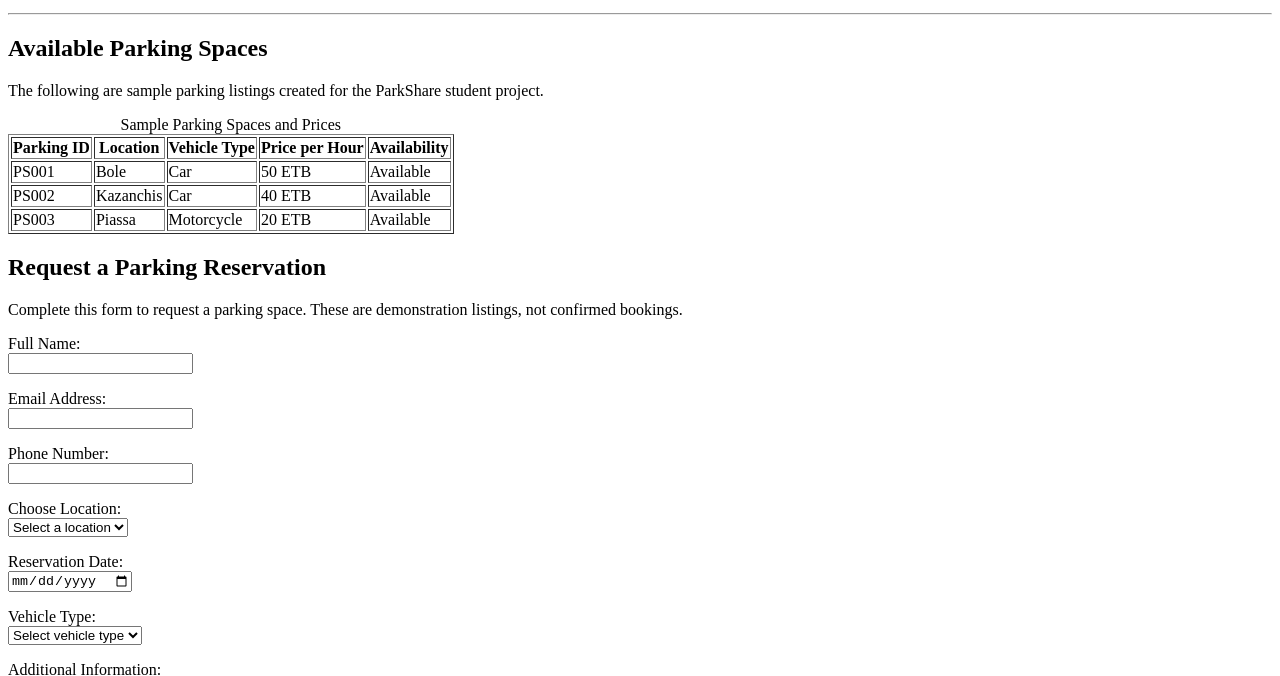
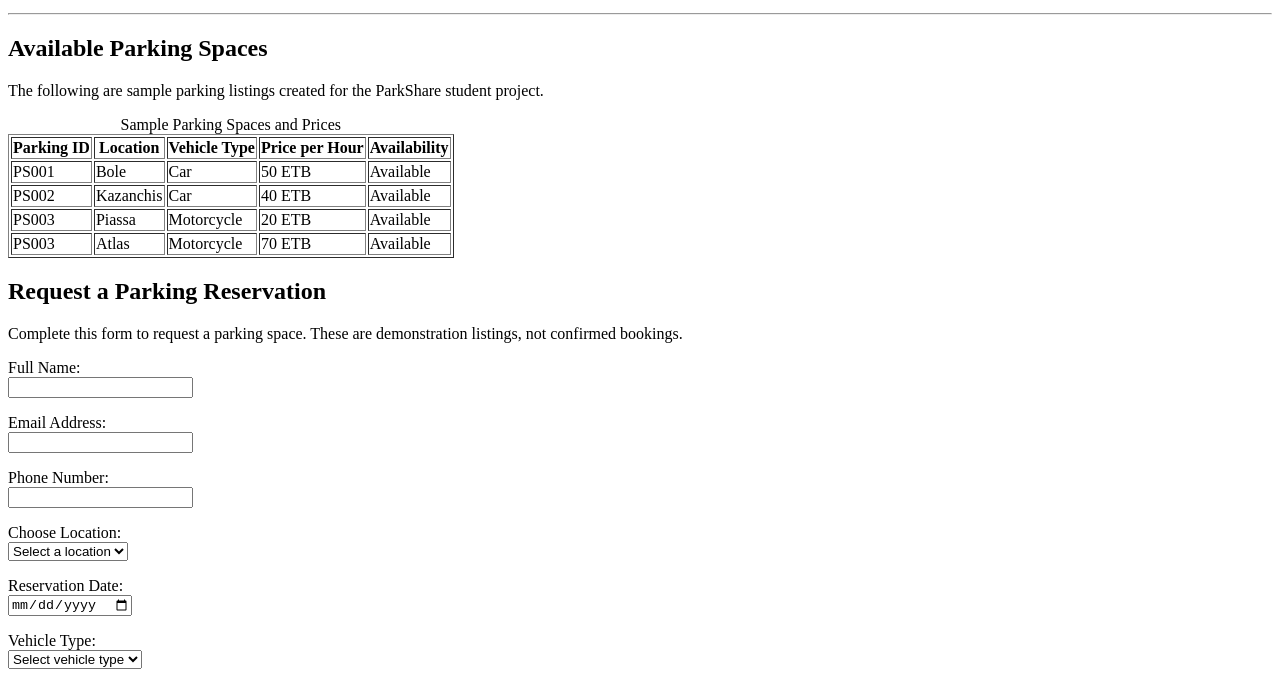
Before and after one commit to DanatTadesse/ParkShare, a plain HTML site: page parking.html in a window 1280 px wide. Shown: the part 127-803 px from the top of the page. Drawn offline with Linux system fonts and the light colour scheme.

Commit message:
change parking

```diff
--- a/parking.html
+++ b/parking.html
@@ -60,6 +60,13 @@
                         <td>Piassa</td>
                         <td>Motorcycle</td>
                         <td>20 ETB</td>
+                        <td>Available</td>
+                    </tr>
+                     <tr>
+                        <td>PS003</td>
+                        <td>Atlas</td>
+                        <td>Motorcycle</td>
+                        <td>70 ETB</td>
                         <td>Available</td>
                     </tr>
                 </tbody>
```
